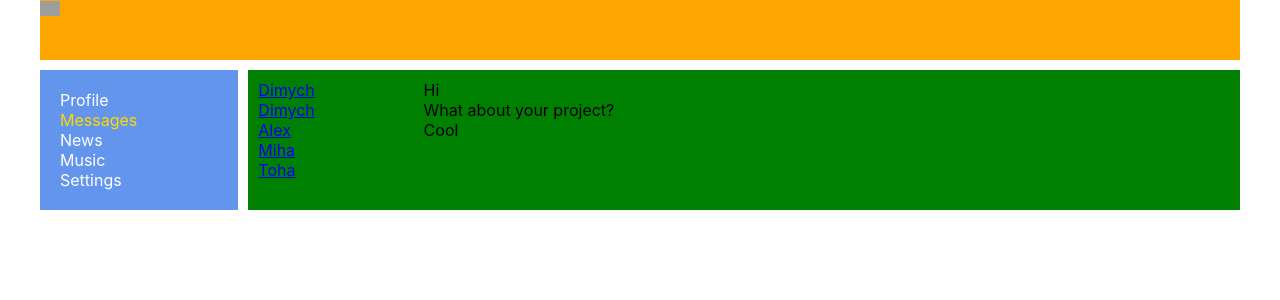
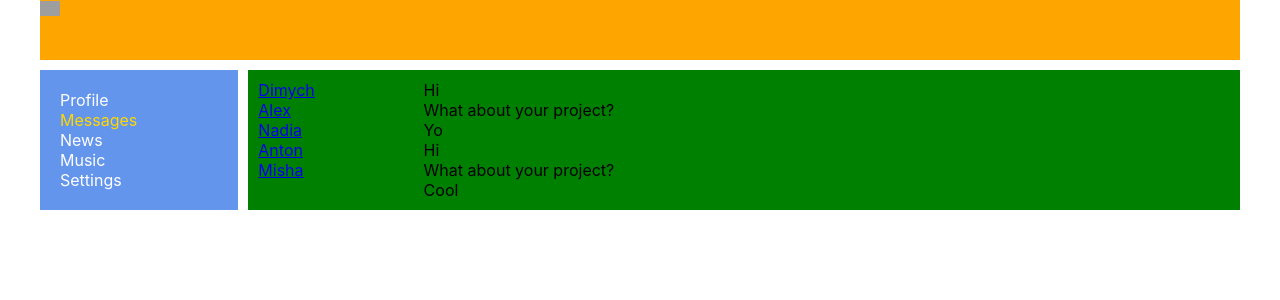
Before and after one commit to AlexeiMir/socialnetwork, a React (Create React App) app: page /dialogs in a window 1280 px wide. Shown: the top 300 px of the page. Built offline with nearby package versions, Linux system fonts and the light colour scheme; grey boxes are pictures that could not be loaded.

Commit message:
23 lesson home

```diff
--- a/src/components/Dialogs/Dialogs.jsx
+++ b/src/components/Dialogs/Dialogs.jsx
@@ -4,36 +4,39 @@ import {NavLink} from 'react-router-dom';
 
 const DialogItem = (props) => {
 
-    let  path
+    let  path = "/dialogs/" + props.id;
 
 return (
-    <div className={s.item}>
-                   <NavLink to="/dialogs/2">{props.name}</NavLink>
+    <div className={s.item + ''+s.active}>
+                   <NavLink to={path}>{props.name}</NavLink>
                 </div>
 )
 
 }
 
+const Message = (props) => {
+    return (
+        <div className={s.message}>
+                   {props.message}
+                </div>
+    )
+}
 
 const Dialogs = (props) => {
     return (
         <div className={s.dialogs}>
             <div className={s.dialogsItems}>
-                <DialogItem name="Dimych" />
-                <div className={s.item +' '+s.active}>
-                   <NavLink  to="/dialogs/1">Dimych</NavLink>
-                </div>
-                <div className={s.item}>
-                   <NavLink to="/dialogs/2">Alex</NavLink>
-                </div>
-                <div className={s.item}>
-                <NavLink to="/dialogs/3">Miha</NavLink>
-                </div>
-                <div className={s.item}>
-                <NavLink to="/dialogs/4">Toha</NavLink>
-                </div>
+                <DialogItem name="Dimych" id="1" />
+                <DialogItem name="Alex" id="2" />
+                <DialogItem name="Nadia" id="3" />
+                <DialogItem name="Anton" id="4" />
+                <DialogItem name="Misha" id="5" />
+
             </div>
             <div className={s.messages}>
+                <Message message="Hi"/>
+                <Message message="What about your project?"/>
+                <Message message="Yo"/>
                 <div className={s.message}>
                     Hi
                 </div>
```
